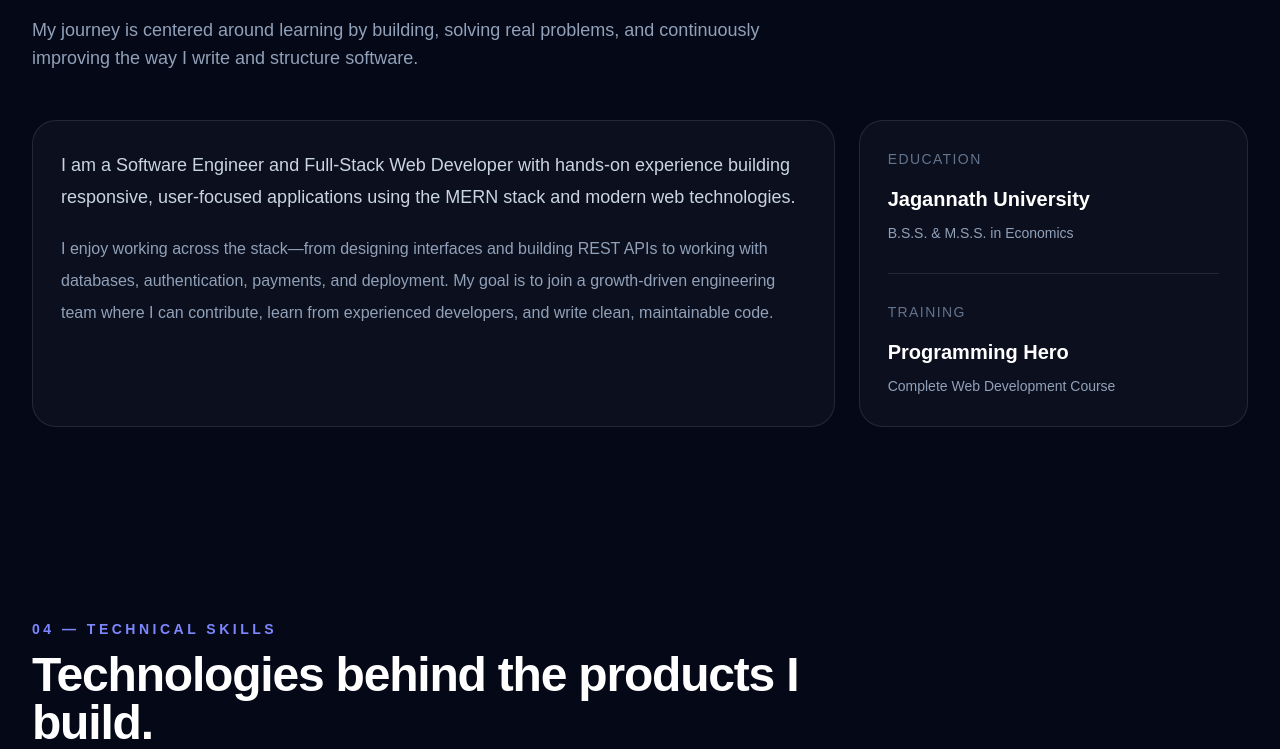
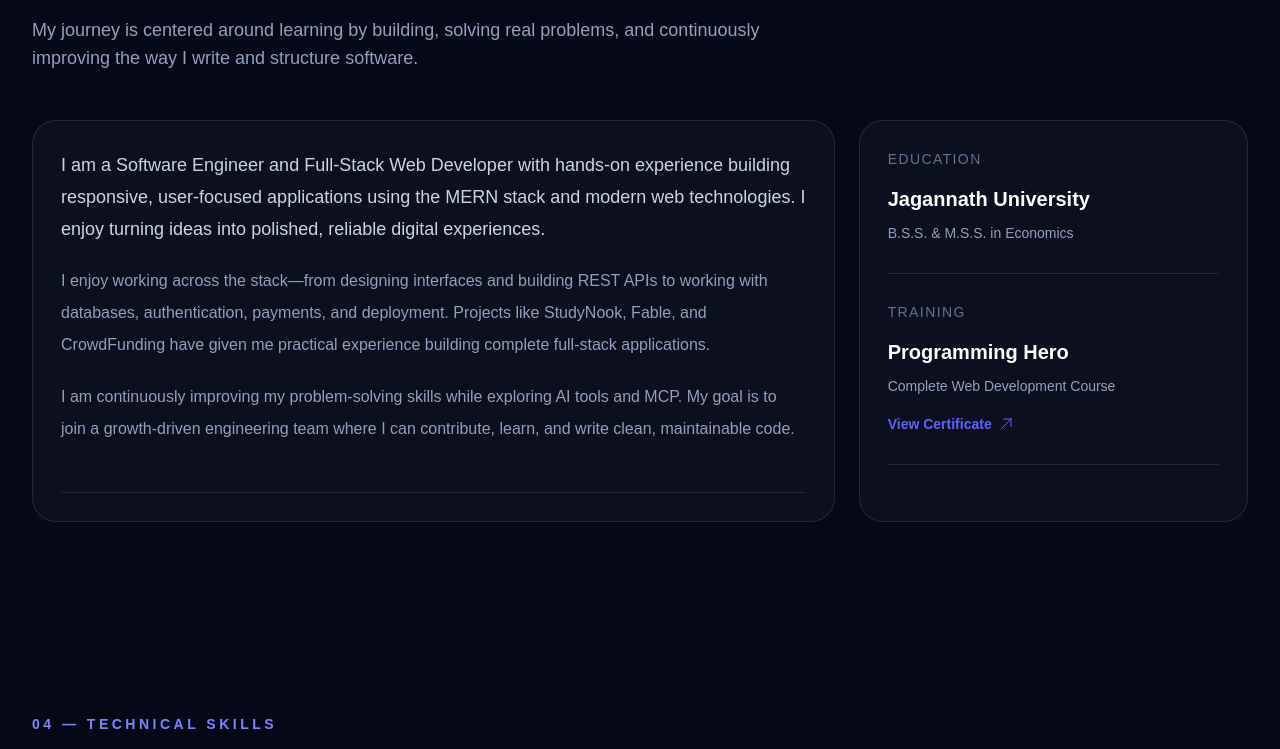
Before and after one commit to taifurrahman27/taif-portfolio, a Next.js app: page / in a window 1280 px wide. Shown: the part 1116-1865 px from the top of the page. Built offline with nearby package versions, Linux system fonts and the light colour scheme.

Commit message:
fix: improve skill icon visibility in light mode

```diff
--- a/src/app/page.js
+++ b/src/app/page.js
@@ -16,6 +16,7 @@ import {
   HiMapPin,
   HiOutlineArrowDown,
   HiOutlineArrowRight,
+  HiOutlineArrowUpRight,
 } from "react-icons/hi2";
 import ProjectCard from "@/components/project/ProjectCard";
 import projects from "@/data/projects";
@@ -106,7 +107,6 @@ export default function Home() {
         }`}
     >
       {/* Background glow */}
-      {/* Background glow */}
       <div className="pointer-events-none fixed inset-0 z-0 overflow-hidden">
         {/* Main indigo glow */}
         <div
@@ -172,7 +172,7 @@ export default function Home() {
               MD. TAIFUR
               <br />
               RAHMAN{" "}
-              <span className="bg-linear-to-r from-indigo-400 to-violet-400 bg-clip-text text-transparent">
+              <span className="bg-linear-to-r from-indigo-500 via-violet-500 to-purple-500 bg-clip-text text-transparent">
                 JASIM
               </span>
             </h1>
@@ -186,7 +186,7 @@ export default function Home() {
                 secondText="Software Engineer"
                 speed={60}
                 delay={500}
-                secondClassName="bg-linear-to-r from-indigo-400 to-violet-400 bg-clip-text text-transparent"
+                secondClassName="bg-linear-to-r from-indigo-500 via-violet-500 to-purple-500 to-fuchsia-400 bg-clip-text text-transparent"
               />
             </h2>
 
@@ -210,7 +210,7 @@ export default function Home() {
                     ? undefined
                     : { scale: 0.98 }
                 }
-                className="group inline-flex items-center gap-2 rounded-full bg-linear-to-r from-indigo-500 to-violet-500 px-6 py-3 font-semibold text-white shadow-[0_8px_30px_rgba(99,102,241,0.25)] transition-all duration-300 hover:from-indigo-400 hover:to-violet-400 hover:shadow-[0_12px_40px_rgba(99,102,241,0.4)]"
+                className="group inline-flex items-center gap-2 rounded-full bg-linear-to-r from-indigo-500 via-violet-500 to-purple-500 px-6 py-3 font-semibold text-white shadow-[0_8px_30px_rgba(99,102,241,0.25)] transition-all duration-300 hover:from-indigo-600 hover:via-violet-600 hover:to-purple-600 hover:shadow-[0_12px_40px_rgba(99,102,241,0.4)]"
               >
                 View Projects
                 <HiOutlineArrowRight className="text-lg transition-transform duration-300 group-hover:translate-x-1" />
@@ -375,21 +375,50 @@ export default function Home() {
           darkMode={darkMode}
         />
 
-        <div className="grid gap-6 lg:grid-cols-3">
-          <div className={`rounded-3xl border p-7 lg:col-span-2 ${darkMode ? "border-white/10 bg-white/3" : "border-slate-200 bg-white"}`}>
-            <p className={`text-lg leading-8 ${darkMode ? "text-slate-300" : "text-slate-700"}`}>
-              I am a Software Engineer and Full-Stack Web Developer with
-              hands-on experience building responsive, user-focused
-              applications using the MERN stack and modern web technologies.
-            </p>
+        <div className="grid items-stretch gap-6 lg:grid-cols-3">
+          <div
+            className={`rounded-3xl border p-7 lg:col-span-2 ${darkMode
+              ? "border-white/10 bg-white/3"
+              : "border-slate-200 bg-white"
+              }`}
+          >
+            <div className="flex h-full flex-col justify-between">
+              <div>
+                <p
+                  className={`text-lg leading-8 ${darkMode ? "text-slate-300" : "text-slate-700"
+                    }`}
+                >
+                  I am a Software Engineer and Full-Stack Web Developer with hands-on
+                  experience building responsive, user-focused applications using the MERN
+                  stack and modern web technologies. I enjoy turning ideas into polished,
+                  reliable digital experiences.
+                </p>
 
-            <p className={`mt-5 leading-8 ${darkMode ? "text-slate-400" : "text-slate-600"}`}>
-              I enjoy working across the stack—from designing interfaces and
-              building REST APIs to working with databases, authentication,
-              payments, and deployment. My goal is to join a growth-driven
-              engineering team where I can contribute, learn from experienced
-              developers, and write clean, maintainable code.
-            </p>
+                <p
+                  className={`mt-5 leading-8 ${darkMode ? "text-slate-400" : "text-slate-600"
+                    }`}
+                >
+                  I enjoy working across the stack—from designing interfaces and building
+                  REST APIs to working with databases, authentication, payments, and
+                  deployment. Projects like StudyNook, Fable, and CrowdFunding have given me
+                  practical experience building complete full-stack applications.
+                </p>
+
+                <p
+                  className={`mt-5 leading-8 ${darkMode ? "text-slate-400" : "text-slate-600"
+                    }`}
+                >
+                  I am continuously improving my problem-solving skills while exploring AI
+                  tools and MCP. My goal is to join a growth-driven engineering team where I
+                  can contribute, learn, and write clean, maintainable code.
+                </p>
+              </div>
+
+              <div
+                className={`mt-8 h-px w-full ${darkMode ? "bg-white/10" : "bg-slate-200"
+                  }`}
+              />
+            </div>
           </div>
 
           <div className={`rounded-3xl border p-7 ${darkMode ? "border-white/10 bg-white/3" : "border-slate-200 bg-white"}`}>
@@ -411,13 +440,33 @@ export default function Home() {
               Training
             </p>
 
-            <h3 className={`mt-4 text-xl font-bold ${darkMode ? "text-white" : "text-slate-900"}`}>
+            <h3
+              className={`mt-4 text-xl font-bold ${darkMode ? "text-white" : "text-slate-900"
+                }`}
+            >
               Programming Hero
             </h3>
 
-            <p className={`mt-2 text-sm leading-6 ${darkMode ? "text-slate-400" : "text-slate-600"}`}>
+            <p
+              className={`mt-2 text-sm leading-6 ${darkMode ? "text-slate-400" : "text-slate-600"
+                }`}
+            >
               Complete Web Development Course
             </p>
+
+            <a
+              href="https://drive.google.com/file/d/1kf8t7C-UKdaH5DaBFA9TaCeL8QKHUHH5/view?usp=sharing"
+              target="_blank"
+              rel="noopener noreferrer"
+              className={`mt-4 inline-flex items-center gap-1.5 text-sm font-semibold transition-colors ${darkMode
+                ? "text-indigo-500 hover:text-indigo-400"
+                : "text-indigo-500 hover:text-indigo-600"
+                }`}
+            >
+              View Certificate
+              <HiOutlineArrowUpRight className="text-base" />
+            </a>
+            <div className={`my-7 h-px ${darkMode ? "bg-white/10" : "bg-slate-200"}`} />
           </div>
         </div>
       </section>
--- a/src/components/project/ProjectCard.jsx
+++ b/src/components/project/ProjectCard.jsx
@@ -282,7 +282,7 @@ function ProjectCard({ project, darkMode }) {
                                 href={project.live}
                                 target="_blank"
                                 rel="noopener noreferrer"
-                                className="group/live relative inline-flex h-11 items-center gap-2.5 overflow-hidden rounded-xl bg-linear-to-r from-indigo-500 to-violet-500 px-5 text-sm font-semibold text-white shadow-[0_8px_25px_rgba(99,102,241,0.22)] transition-all duration-300 hover:-translate-y-0.5 hover:from-indigo-400 hover:to-violet-400 hover:shadow-[0_12px_35px_rgba(99,102,241,0.38)]"
+                                className="group/live relative inline-flex h-11 items-center gap-2.5 overflow-hidden rounded-xl bg-linear-to-r from-indigo-500 via-violet-500 to-purple-500 px-5 text-sm font-semibold text-white shadow-[0_8px_25px_rgba(99,102,241,0.22)] transition-all duration-300 hover:-translate-y-0.5 hover:from-indigo-600 hover:via-violet-600 hover:to-purple-600  hover:shadow-[0_12px_35px_rgba(99,102,241,0.38)]"
                             >
                                 <span className="absolute inset-0 -translate-x-full bg-linear-to-r from-transparent via-white/20 to-transparent transition-transform duration-700 group-hover/live:translate-x-full" />
 
--- a/src/data/skills.js
+++ b/src/data/skills.js
@@ -37,6 +37,7 @@ const skills = {
             name: "Next.js",
             icon: SiNextdotjs,
             color: "#FFFFFF",
+            lightColor: "#111827",
         },
         {
             name: "Node.js",
@@ -47,6 +48,7 @@ const skills = {
             name: "Express.js",
             icon: SiExpress,
             color: "#FFFFFF",
+            lightColor: "#111827",
         },
         {
             name: "MongoDB",
@@ -62,6 +64,7 @@ const skills = {
             name: "GitHub",
             icon: SiGithub,
             color: "#FFFFFF",
+            lightColor: "#111827",
         },
     ],
 
@@ -91,6 +94,7 @@ const skills = {
                 },
             ],
         },
+
         {
             title: "Frontend",
             skills: [
@@ -103,6 +107,7 @@ const skills = {
                     name: "Next.js",
                     icon: SiNextdotjs,
                     color: "#FFFFFF",
+                    lightColor: "#111827",
                 },
                 {
                     name: "Redux",
@@ -123,9 +128,11 @@ const skills = {
                     name: "Framer Motion",
                     icon: SiFramer,
                     color: "#FFFFFF",
+                    lightColor: "#111827",
                 },
             ],
         },
+
         {
             title: "Backend",
             skills: [
@@ -138,6 +145,7 @@ const skills = {
                     name: "Express.js",
                     icon: SiExpress,
                     color: "#FFFFFF",
+                    lightColor: "#111827",
                 },
                 {
                     name: "REST APIs",
@@ -150,6 +158,7 @@ const skills = {
                 },
             ],
         },
+
         {
             title: "Database",
             skills: [
@@ -173,6 +182,7 @@ const skills = {
                 },
             ],
         },
+
         {
             title: "Tools",
             skills: [
@@ -185,6 +195,7 @@ const skills = {
                     name: "GitHub",
                     icon: SiGithub,
                     color: "#FFFFFF",
+                    lightColor: "#111827",
                 },
                 {
                     name: "VS Code",
@@ -196,6 +207,7 @@ const skills = {
                     name: "Vercel",
                     icon: SiVercel,
                     color: "#FFFFFF",
+                    lightColor: "#111827",
                 },
                 {
                     name: "Postman",
```
Also changed, not shown: src/components/skills/SkillsSection.jsx (+18 -5 lines).
